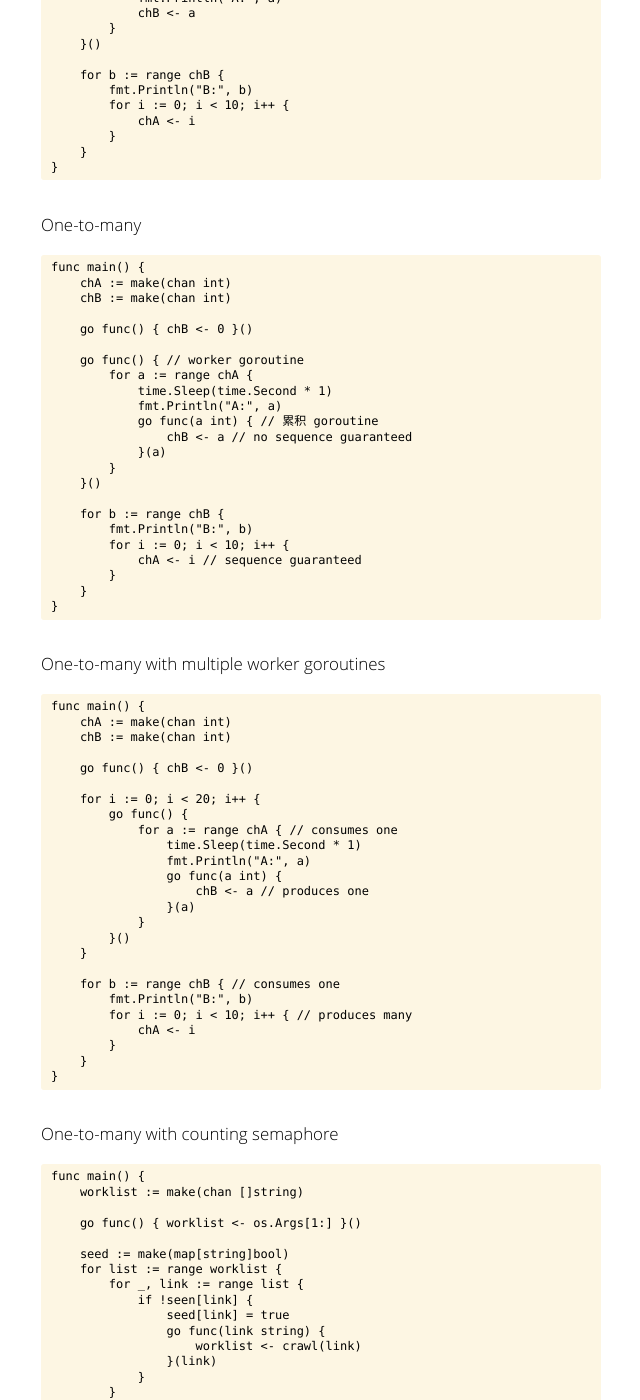
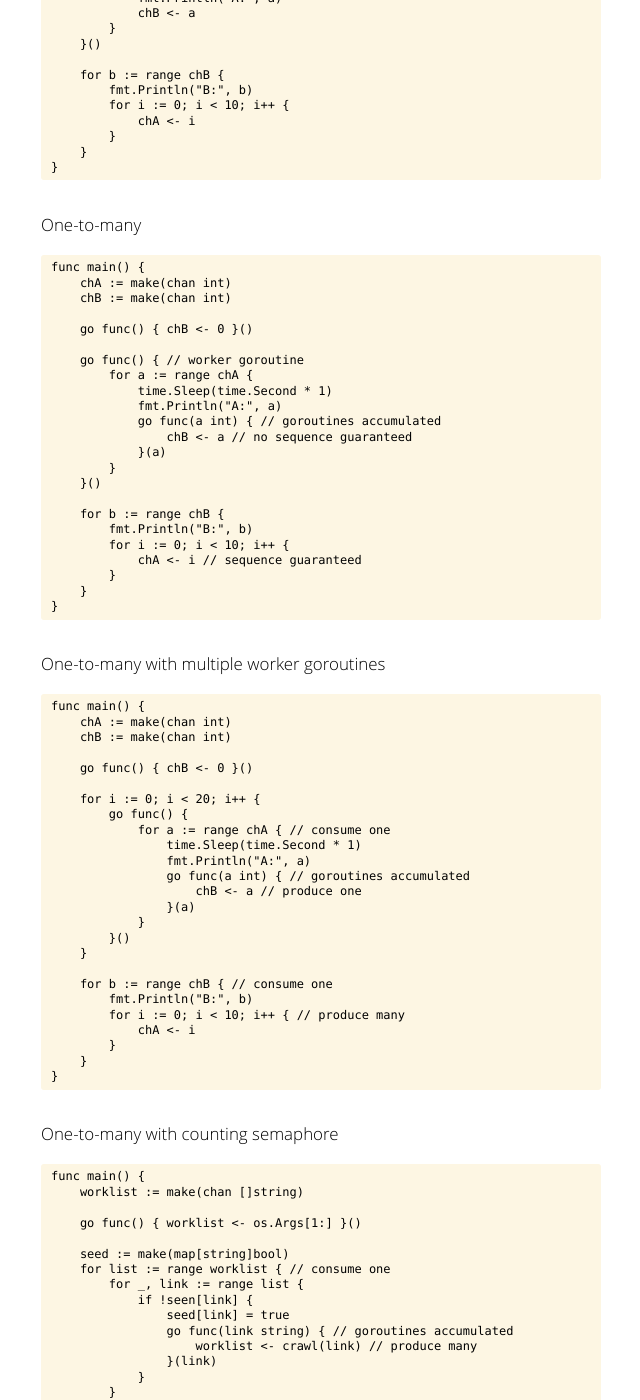
Before and after one commit to kidlj/awei, a Jekyll site: the page built from _wiki/goroutines.md, in a window 1280 px wide and 1400 px high, scrolled down 2131 px. Shown: the whole window, without its empty margins (319-959 px from the left). Built offline with Jekyll 4.4.1, drawn with Linux system fonts in a browser that asks for light colours; some of the changed text lies outside the part shown.

Commit message:
add goroutines wiki

```diff
--- a/_code/goroutine.md
+++ b/_wiki/goroutines.md
@@ -1,5 +1,5 @@
 ---
-title: goroutine
+title: Goroutines
 ---
 
 One channel
@@ -26,11 +26,11 @@
 
         go func() { chA <- 0 }()
 
-        for a := range chA { // consumes one
+        for a := range chA { // consume one
             fmt.Println("A:", a)
             time.Sleep(time.Second * 1)
             go func(a int) {
-                chA <- a + 1 // produces one
+                chA <- a + 1 // produce one
             }(a)
         }
     }
@@ -57,9 +57,9 @@
 
         go func() { ChA <- 0 }()
 
-        for a := range chA { // consumes one
+        for a := range chA { // consume one
             fmt.Println("A:", a)
-            for i := 0; i < 10; i++ { // produces many
+            for i := 0; i < 10; i++ { // produce many
                 go func(i int) {
                     chA <- i // no sequence guaranteed
                 }(i)
@@ -80,16 +80,16 @@
         go func() { chB <- 0 }()
 
         go func() {
-            for a := range chA { // consumes one
+            for a := range chA { // consume one
                 time.Sleep(time.Second * 1)
                 fmt.Println("A:", a)
-                chB <- a + 1 // produces one
+                chB <- a + 1 // produce one
             }
         }()
 
-        for b := range chB { // consumes one
+        for b := range chB { // consume one
             fmt.Println("B:", b)
-            chA <- b + 1 // produces one
+            chA <- b + 1 // produce one
         }
     }
 
@@ -131,7 +131,7 @@
             for a := range chA {
                 time.Sleep(time.Second * 1)
                 fmt.Println("A:", a)
-                go func(a int) { // 累积 goroutine
+                go func(a int) { // goroutines accumulated
                     chB <- a // no sequence guaranteed
                 }(a)
             }
@@ -155,19 +155,19 @@
 
         for i := 0; i < 20; i++ {
             go func() {
-                for a := range chA { // consumes one
+                for a := range chA { // consume one
                     time.Sleep(time.Second * 1)
                     fmt.Println("A:", a)
-                    go func(a int) {
-                        chB <- a // produces one
+                    go func(a int) { // goroutines accumulated
+                        chB <- a // produce one
                     }(a)
                 }
             }()
         }
 
-        for b := range chB { // consumes one
+        for b := range chB { // consume one
             fmt.Println("B:", b)
-            for i := 0; i < 10; i++ { // produces many
+            for i := 0; i < 10; i++ { // produce many
                 chA <- i
             }
         }
@@ -181,12 +181,12 @@
         go func() { worklist <- os.Args[1:] }()
 
         seed := make(map[string]bool)
-        for list := range worklist {
+        for list := range worklist { // consume one
             for _, link := range list {
                 if !seen[link] {
                     seed[link] = true
-                    go func(link string) {
-                        worklist <- crawl(link)
+                    go func(link string) { // goroutines accumulated
+                        worklist <- crawl(link) // produce many
                     }(link)
                 }
             }
```
Also changed, not shown: _code/error.md (deleted, +0 -25 lines), _code/flag.md (deleted, +0 -6 lines), _code/net.md (deleted, +0 -95 lines), _code/recursion.md (deleted, +0 -3 lines), _code/sort.md (deleted, +0 -48 lines), _code/template.md (deleted, +0 -147 lines), code/index.html (deleted, +0 -23 lines).
